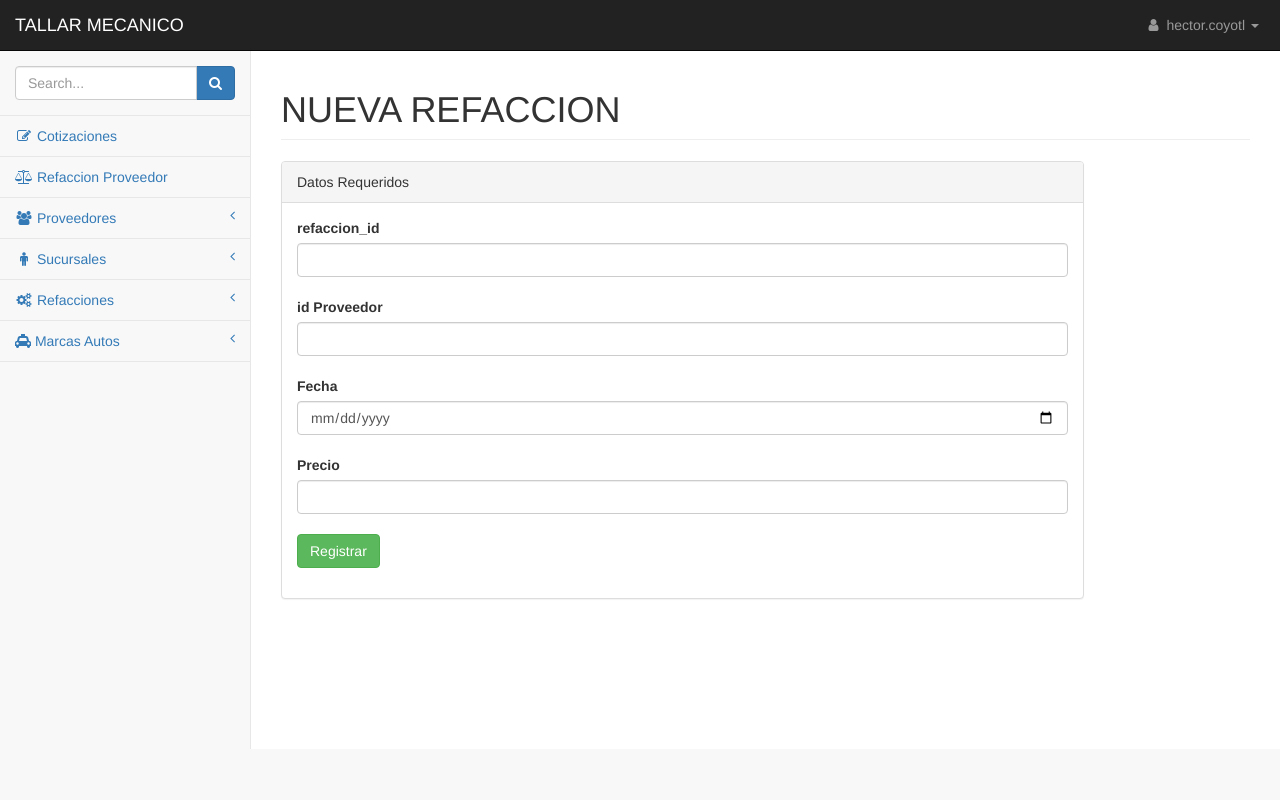
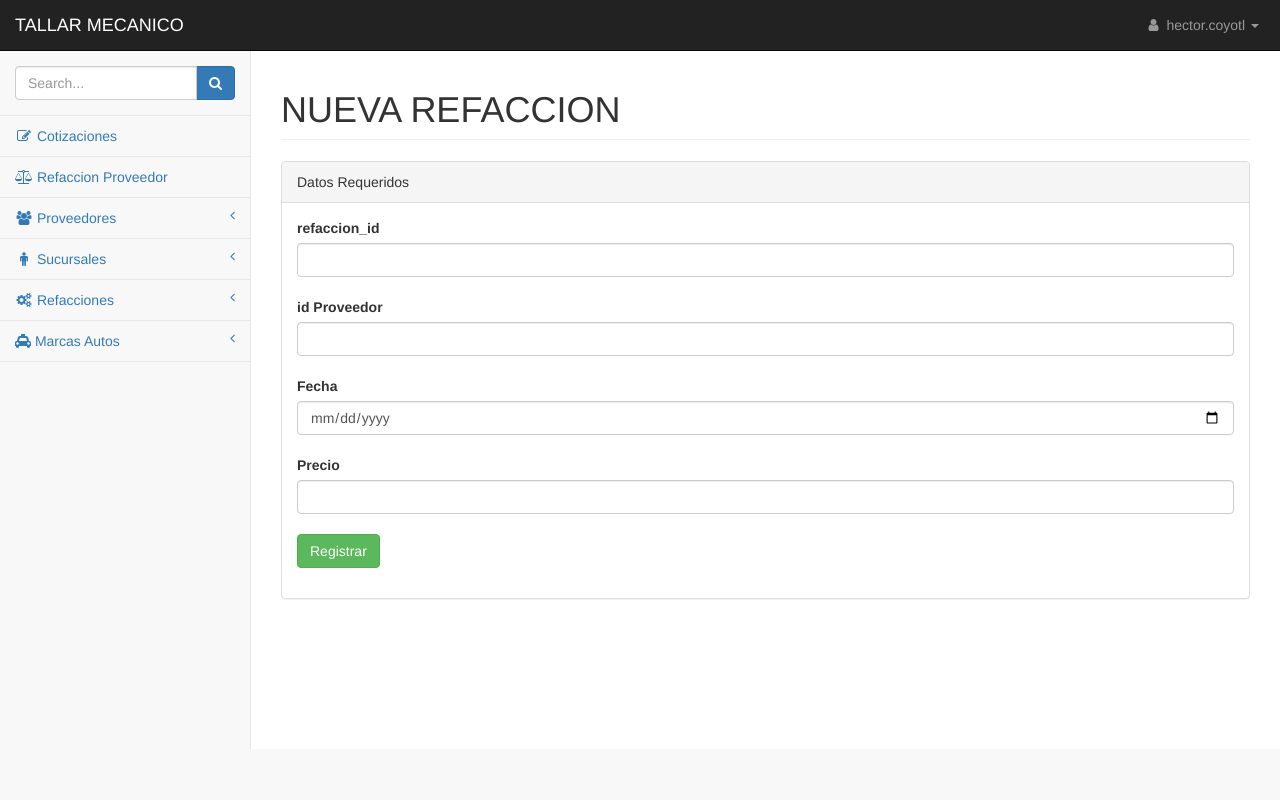
Before and after one commit to HectorJuarez1/tallerMecanico, a PHP site: the page made by views/nuevaProveedorRefaccion/nueva.php in a window 1280 px wide. Run offline with PHP 8.4, Linux system fonts and the light colour scheme; the template is opened without the code that fills it, so the values that code supplies are empty; some libraries are stand-ins or nearby versions.

Commit message:
Formularios12

```diff
--- a/config/config.php
+++ b/config/config.php
@@ -1,6 +1,6 @@
 <?php
 
-define('URL', 'http://localhost:8084/tallerMecanicoDasc/');
+define('URL', 'http://localhost:8084/tallerMecanico/');
 define('HOST', 'localhost');
 define('DB', 'tallerbd');
 define('USER', 'root');
--- a/libs/view.php
+++ b/libs/view.php
@@ -69,7 +69,7 @@ class  View{
     public function showError(){
         if(array_key_exists('error', $this->d)){
             echo '
-            <div class="col-lg-10">
+            <div class="col-lg-12">
             <div class="alert alert-danger alert-dismissible">
              ' . ' <b> ' . $this->d['error']. ' </b> ' . '
             <button type="button" class="close" data-dismiss="alert" aria-hidden="true">×</button>
@@ -81,7 +81,7 @@ class  View{
     public function showSuccess(){
         if(array_key_exists('success', $this->d)){
             echo '
-            <div class="col-lg-10">
+            <div class="col-lg-12">
             <div class="alert alert-success alert-dismissible">
              ' . ' <b> ' . $this->d['success']. ' </b> ' . '
             <button type="button" class="close" data-dismiss="alert" aria-hidden="true">×</button>
@@ -92,7 +92,7 @@ class  View{
     public function showWarning(){
         if(array_key_exists('warning', $this->d)){
             echo '
-            <div class="col-lg-10">
+            <div class="col-lg-12">
             <div class="alert alert-warning alert-dismissible">
              ' . ' <b> ' . $this->d['warning']. ' </b> ' . '
             <button type="button" class="close" data-dismiss="alert" aria-hidden="true">×</button>
--- a/views/nuevaCotizacion/index.php
+++ b/views/nuevaCotizacion/index.php
@@ -18,7 +18,7 @@
     </div>
     </div>
     <div class="row">
-        <div class="col-lg-10">
+        <div class="col-lg-12">
             <div class="panel panel-info">
                 <div class="panel-heading">
                     Datos Requeridos
--- a/views/nuevaMarca/index.php
+++ b/views/nuevaMarca/index.php
@@ -18,7 +18,7 @@
     </div>
     <div class="row">
 
-        <div class="col-lg-10">
+        <div class="col-lg-12">
              <div class="panel panel-default">
                 <div class="panel-heading">
                     Datos Requeridos
--- a/views/nuevaProveedorRefaccion/nueva.php
+++ b/views/nuevaProveedorRefaccion/nueva.php
@@ -19,8 +19,8 @@
     </div>
 
     <div class="row">
-    <div class="col-lg-10"></div>
-        <div class="col-lg-10">
+    <div class="col-lg-12"></div>
+        <div class="col-lg-12">
             <div class="panel panel-default">
                 <div class="panel-heading">
                     Datos Requeridos
--- a/views/nuevaSucursal/index.php
+++ b/views/nuevaSucursal/index.php
@@ -17,7 +17,7 @@
         </div>
     </div>
     <div class="row">
-        <div class="col-lg-10">
+        <div class="col-lg-12">
             <div class="panel panel-default">
                 <div class="panel-heading"> Datos Requeridos</div>
                 <div class="panel-body">
--- a/views/nuevoProveedor/index.php
+++ b/views/nuevoProveedor/index.php
@@ -17,7 +17,7 @@
         </div>
     </div>
     <div class="row">
-        <div class="col-lg-10">
+        <div class="col-lg-12">
             <div class="panel panel-default">
                 <div class="panel-heading">
                     Datos Requeridos
```
